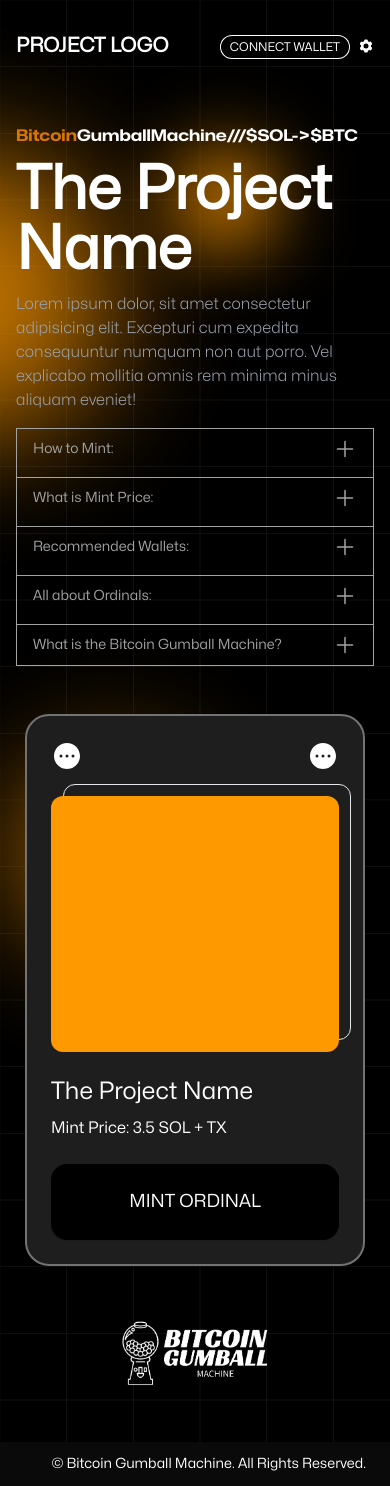
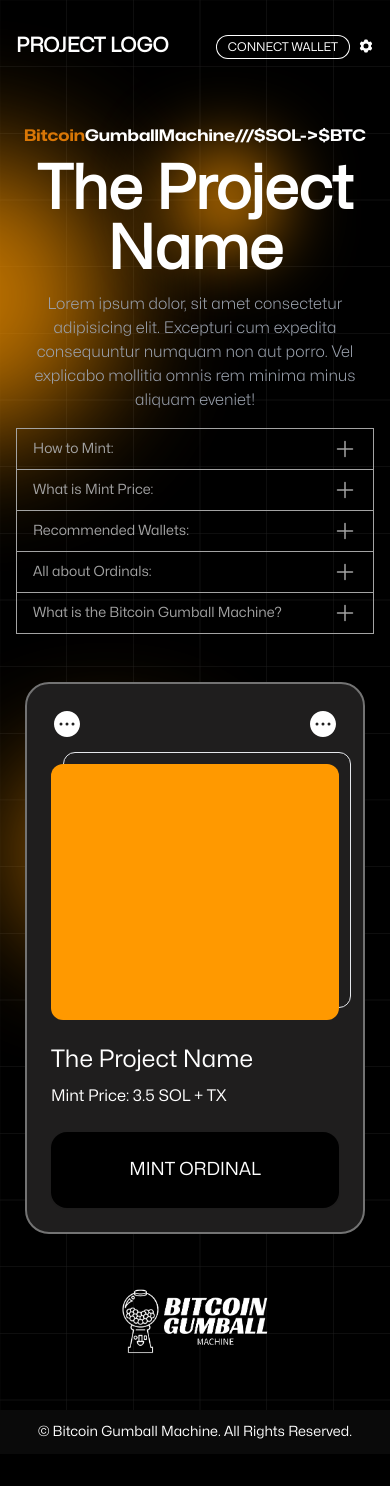
Before and after one commit to AlexMNet/bitcoin-gumball2, a React (Vite) app: page / in a window 390 px wide. After the commit the page ends 1454 px from the top, so only its background shows below. Built offline with nearby package versions, Linux system fonts and the light colour scheme.

Commit message:
center layout on mobile screens and abstract layout components

```diff
--- a/src/components/Accordion.tsx
+++ b/src/components/Accordion.tsx
@@ -3,11 +3,12 @@
 
 const Accordion = () => {
   return (
-    <div className="font-mona w-full max-w-xl border border-neutral-400  divide-y divide-neutral-400 text-neutral-400">
-      <Disclosure>
+    <div className="font-mona text-left w-full border border-neutral-400 divide-y divide-neutral-400 text-neutral-400">
+      <Disclosure as="div">
         {({ open }) => (
           <>
-            <Disclosure.Button className="flex w-full items-center justify-between px-4 py-2 text-left text-sm font-medium">
+            {/* "flex w-full justify-between items-center px-4 py-2 text-left text-sm font-medium" */}
+            <Disclosure.Button className="flex w-full items-center justify-between px-4 py-2 text-left text-sm font-medium ">
               <span>How to Mint:</span>
               {open ? (
                 <MinusIcon className="w-6 h-6" />
@@ -34,10 +35,10 @@
           </>
         )}
       </Disclosure>
-      <Disclosure as="div" className="mt-2">
+      <Disclosure as="div">
         {({ open }) => (
           <>
-            <Disclosure.Button className="flex w-full items-center justify-between px-4 py-2 text-left text-sm font-medium">
+            <Disclosure.Button className="flex w-full items-center justify-between px-4 py-2 text-left text-sm font-medium ">
               <span>What is Mint Price:</span>
               {open ? (
                 <MinusIcon className="w-6 h-6" />
@@ -64,10 +65,10 @@
           </>
         )}
       </Disclosure>
-      <Disclosure as="div" className="mt-2">
+      <Disclosure as="div">
         {({ open }) => (
           <>
-            <Disclosure.Button className="flex w-full items-center justify-between px-4 py-2 text-left text-sm font-medium">
+            <Disclosure.Button className="flex w-full items-center justify-between px-4 py-2 text-left text-sm font-medium ">
               <span>Recommended Wallets:</span>
               {open ? (
                 <MinusIcon className="w-6 h-6" />
@@ -117,10 +118,10 @@
           </>
         )}
       </Disclosure>
-      <Disclosure as="div" className="mt-2">
+      <Disclosure as="div">
         {({ open }) => (
           <>
-            <Disclosure.Button className="flex w-full justify-between items-center px-4 py-2 text-left text-sm font-medium">
+            <Disclosure.Button className="flex w-full justify-between items-center px-4 py-2 text-left text-sm font-medium ">
               <span>All about Ordinals:</span>
               {open ? (
                 <MinusIcon className="w-6 h-6" />
@@ -157,10 +158,10 @@
           </>
         )}
       </Disclosure>
-      <Disclosure as="div" className="mt-2">
+      <Disclosure as="div">
         {({ open }) => (
           <>
-            <Disclosure.Button className="flex w-full justify-between items-center px-4 py-2 text-left text-sm font-medium">
+            <Disclosure.Button className="flex w-full justify-between items-center px-4 py-2 text-left text-sm font-medium ">
               <span>What is the Bitcoin Gumball Machine?</span>
               {open ? (
                 <MinusIcon className="w-6 h-6" />
@@ -168,7 +169,7 @@
                 <PlusIcon className="w-6 h-6" />
               )}
             </Disclosure.Button>
-            <Disclosure.Panel className="px-6 pt-4 pb-2 text-sm ">
+            <Disclosure.Panel className="px-6 pt-4 pb-2 text-sm">
               <a
                 className="underline"
                 href="https://magiceden.io/marketplace/meerkat_millionaires_country_club"
--- /dev/null
+++ b/src/components/BackgroundBlobs.tsx
@@ -0,0 +1,11 @@
+const BackgroundBlobs = () => {
+  return (
+    <>
+      <div className="fixed w-72 h-72 bg-[#ff9900] rounded-full filter blur-3xl top-[18%] opacity-75 -left-44 "></div>
+      <div className="fixed w-24 h-24 bg-[#ff9900] rounded-full filter blur-2xl top-[18%] right-[30%] "></div>
+      <div className="fixed w-44 h-44 bg-[#ff9900] rounded-full filter blur-3xl -bottom-24 opacity-75 right-1/2 "></div>
+    </>
+  );
+};
+
+export default BackgroundBlobs;
--- /dev/null
+++ b/src/components/Card.tsx
@@ -0,0 +1,33 @@
+import { EllipsisHorizontalCircleIcon } from '@heroicons/react/24/solid';
+
+const Card = () => {
+  return (
+    <div className="w-[340px] rounded-3xl border-2 border-neutral-500 bg-[#1F1E1E] p-6">
+      <div className="flex justify-between  mb-6">
+        <EllipsisHorizontalCircleIcon className="w-8 h-8" />
+        <EllipsisHorizontalCircleIcon className="w-8 h-8" />
+      </div>
+      <div className="mb-6 h-64 w-full relative">
+        <div className="absolute w-full h-full border rounded-xl -top-3 bottom-0 left-3 right-0"></div>
+        <div className="absolute w-full h-full bg-[#ff9900] rounded-xl top-0 bottom-0 left-0 right-0">
+          {/* <img src="" alt="" /> */}
+        </div>
+      </div>
+
+      <div className="">
+        <h4 className="text-2xl mb-2">The Project Name</h4>
+        <p className="text-base">Mint Price: 3.5 SOL + TX</p>
+        <div className="mt-6 flex justify-center">
+          <button
+            type="button"
+            className="uppercase w-full rounded-2xl bg-black py-6 text-lg font-normal text-white shadow-sm  focus-visible:outline focus-visible:outline-2 focus-visible:outline-offset-2 focus-visible:outline-indigo-500"
+          >
+            Mint Ordinal
+          </button>
+        </div>
+      </div>
+    </div>
+  );
+};
+
+export default Card;
--- a/src/components/Footer.tsx
+++ b/src/components/Footer.tsx
@@ -1,9 +1,9 @@
 const Footer = () => {
   return (
     <footer className="font-mona">
-      <div className="mx-auto text-sm sm:text-base px-6 py-3 md:flex md:items-center justify-end lg:px-8 text-white bg-neutral-950">
+      <div className="mx-auto text-sm sm:text-base px-6 py-3 lg:flex lg:items-center justify-end lg:px-8 text-white bg-neutral-950">
         <div className="">
-          <p className="text-right">
+          <p className="text-center lg:text-right">
             &copy; Bitcoin Gumball Machine. All Rights Reserved.
           </p>
         </div>
--- /dev/null
+++ b/src/components/Header.tsx
@@ -0,0 +1,20 @@
+import React from 'react';
+
+const Header = () => {
+  return (
+    <>
+      <h3 className="font-monaBold text-base sm:text-xl mb-3">
+        <span className="text-amber-600">Bitcoin</span>
+        GumballMachine///$SOL-{'>'}$BTC
+      </h3>
+      <h1 className="font-mona text-6xl font-bold mb-3">The Project Name</h1>
+      <p className="font-monaLight text-gray-400">
+        Lorem ipsum dolor, sit amet consectetur adipisicing elit. Excepturi cum
+        expedita consequuntur numquam non aut porro. Vel explicabo mollitia
+        omnis rem minima minus aliquam eveniet!
+      </p>
+    </>
+  );
+};
+
+export default Header;
--- a/src/components/Navbar.tsx
+++ b/src/components/Navbar.tsx
@@ -17,7 +17,7 @@
             <NavLink to="/sign-message">
               <button
                 type="button"
-                className="uppercase rounded-full bg-transparent font-normal px-2.5 py-1 sm:px-6 sm:py-2 text-xs sm:text-sm hover:text-black text-white shadow-sm ring-1 ring-inset ring-white hover:bg-gray-50"
+                className="uppercase rounded-full bg-transparent font-normal px-3 py-1 sm:px-6 sm:py-2 text-xs sm:text-sm hover:text-black text-white shadow-sm ring-1 ring-inset ring-white hover:bg-gray-50"
               >
                 Connect Wallet
               </button>
--- a/src/layouts/RootLayout.tsx
+++ b/src/layouts/RootLayout.tsx
@@ -1,73 +1,39 @@
 import { Outlet } from 'react-router-dom';
 import Navbar from '../components/Navbar';
 import Footer from '../components/Footer';
-import { EllipsisHorizontalCircleIcon } from '@heroicons/react/24/solid';
+import Card from '../components/Card';
+import BackgroundBlobs from '../components/BackgroundBlobs';
 import GumballIcon from '../assets/gumball.svg';
+import Header from '../components/Header';
 
 const RootLayout = () => {
   return (
     <div className="relative flex flex-col min-h-screen bg-black bg-grid-pattern overflow-y-hidden">
-      <div className="fixed w-72 h-72 bg-[#ff9900] rounded-full filter blur-3xl top-[18%] opacity-75 -left-44 "></div>
-      <div className="fixed w-24 h-24 bg-[#ff9900] rounded-full filter blur-2xl top-[18%] right-[30%] "></div>
-      <div className="fixed w-44 h-44 bg-[#ff9900] rounded-full filter blur-3xl -bottom-24 opacity-75 right-1/2 "></div>
+      <BackgroundBlobs />
       <div className="flex flex-col min-h-screen z-0">
         {/* NavBar */}
         <Navbar />
         {/* Body */}
         <main className="flex flex-col grow">
+          {/* Center Content */}
           <div className="mt-4 sm:mt-20">
             <div className="container mx-auto">
               <div className="grid lg:grid-cols-2 text-white gap-8">
                 {/* Left Side */}
                 <div className="p-4">
-                  <div className="mb-4">
-                    <h3 className="font-monaBold text-base sm:text-xl mb-3">
-                      <span className="text-amber-600">Bitcoin</span>
-                      GumballMachine///$SOL-{'>'}$BTC
-                    </h3>
-                    <h1 className="font-mona text-6xl font-bold mb-3">
-                      The Project Name
-                    </h1>
-                    <p className="font-monaLight text-gray-400">
-                      Lorem ipsum dolor, sit amet consectetur adipisicing elit.
-                      Excepturi cum expedita consequuntur numquam non aut porro.
-                      Vel explicabo mollitia omnis rem minima minus aliquam
-                      eveniet!
-                    </p>
-                  </div>
-                  <div>
-                    <Outlet />
+                  <div className="text-center lg:text-left">
+                    <Header />
+                    <div className="mt-4">
+                      <Outlet />
+                    </div>
                   </div>
                 </div>
                 {/* Right Side */}
-                <div className=" border-pink-50 px-4 flex justify-center lg:justify-end font-mona">
+                <div className="px-4 flex justify-center lg:justify-end font-mona">
                   <div className="flex flex-col justify-center items-center">
                     {/* Card */}
-                    <div className="w-[340px] rounded-3xl border-2 border-neutral-500 bg-[#1F1E1E] p-6">
-                      <div className="flex justify-between  mb-6">
-                        <EllipsisHorizontalCircleIcon className="w-8 h-8" />
-                        <EllipsisHorizontalCircleIcon className="w-8 h-8" />
-                      </div>
-                      <div className="mb-6 h-64 w-full relative">
-                        <div className="absolute w-full h-full border rounded-xl -top-3 bottom-0 left-3 right-0"></div>
-                        <div className="absolute w-full h-full bg-[#ff9900] rounded-xl top-0 bottom-0 left-0 right-0">
-                          {/* <img src="" alt="" /> */}
-                        </div>
-                      </div>
-
-                      <div className="">
-                        <h4 className="text-2xl mb-2">The Project Name</h4>
-                        <p className="text-base">Mint Price: 3.5 SOL + TX</p>
-                        <div className="mt-6 flex justify-center">
-                          <button
-                            type="button"
-                            className="uppercase w-full rounded-2xl bg-black py-6 text-lg font-normal text-white shadow-sm  focus-visible:outline focus-visible:outline-2 focus-visible:outline-offset-2 focus-visible:outline-indigo-500"
-                          >
-                            Mint Ordinal
-                          </button>
-                        </div>
-                      </div>
-                    </div>
+                    <Card />
+                    {/* BitCoin Gumball Icon */}
                     <img
                       className="w-44 h-44"
                       src={GumballIcon}
```
Also changed, not shown: src/components/SignMessage.tsx (+7 -6 lines).
